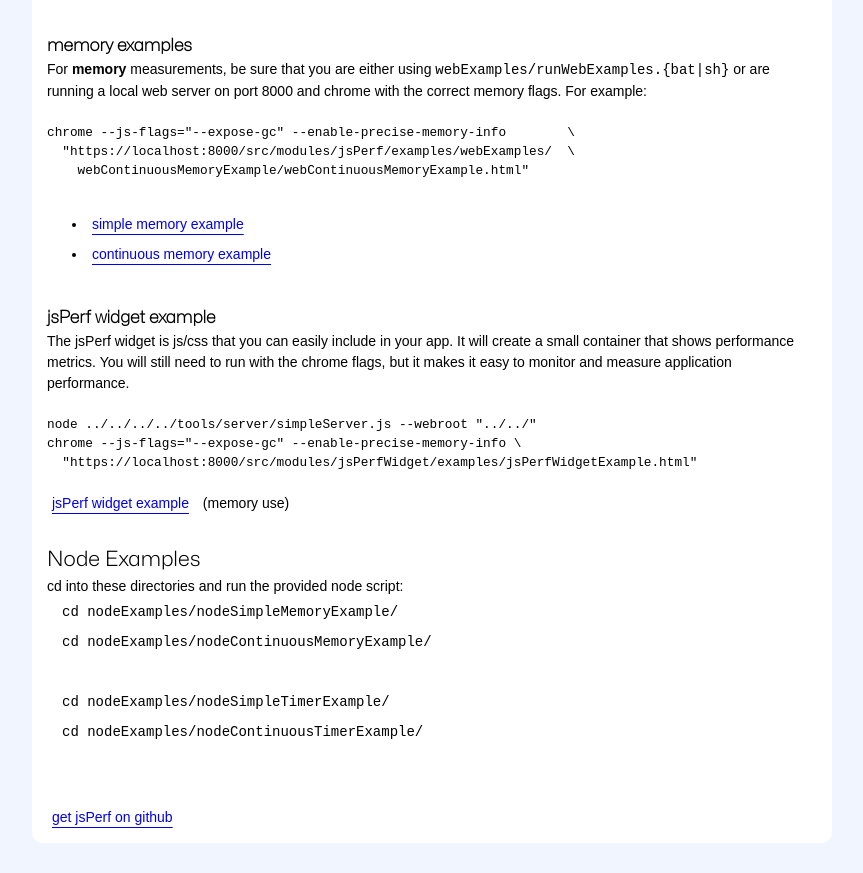
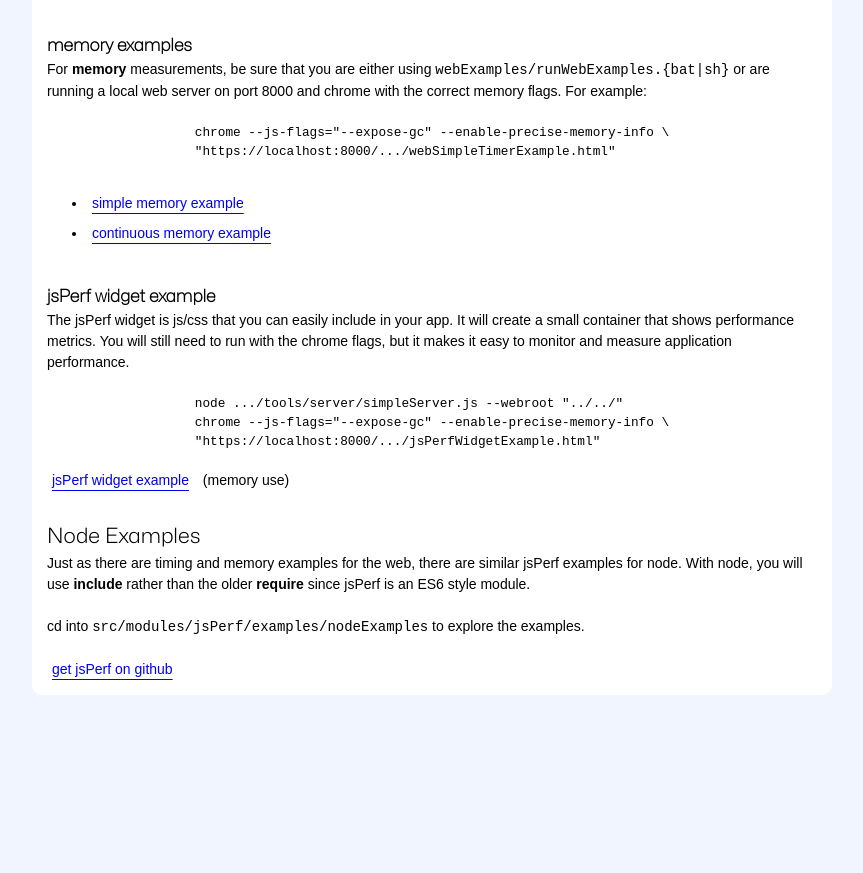
Before and after one commit to rg3h/jsPerf, a website with bundled scripts: page src/modules/jsPerf/examples/examplesTOC.html in a window 1280 px wide. Shown: the part 346-1219 px from the top of the page, without its empty margins (208-1071 px from the left). After the commit the page ends 1071 px from the top, so only its background shows below. Built offline with nearby package versions, Linux system fonts and the light colour scheme.

Commit message:
update jsPerf documentation to look nicer on the page

```diff
--- a/src/modules/jsPerf/examples/examplesTOC.html
+++ b/src/modules/jsPerf/examples/examplesTOC.html
@@ -67,11 +67,12 @@
     flags. For example:
     <br><br>
 
-    <pre class="smallFont">
-chrome --js-flags="--expose-gc" --enable-precise-memory-info        \
-  "https://localhost:8000/src/modules/jsPerf/examples/webExamples/  \
-    webContinuousMemoryExample/webContinuousMemoryExample.html"</pre>
-    <br><br>
+    <div style="display:flex;justify-content:center;">
+      <pre class="smallFont">
+chrome --js-flags="--expose-gc" --enable-precise-memory-info \
+"https://localhost:8000/.../webSimpleTimerExample.html"
+      </pre>
+    </div>
 
     <ul>
       <li><a href="./webExamples/webSimpleMemoryExample/webSimpleMemoryExample.html">simple memory example</a></li>
@@ -95,30 +96,31 @@
     performance.
     <br><br>
 
-    <pre class="smallFont">
-node ../../../../tools/server/simpleServer.js --webroot "../../"
+    <div style="display:flex;justify-content:center;">
+      <pre class="smallFont">
+node .../tools/server/simpleServer.js --webroot "../../"
 chrome --js-flags="--expose-gc" --enable-precise-memory-info \
-  "https://localhost:8000/src/modules/jsPerfWidget/examples/jsPerfWidgetExample.html" </pre>
-    <br><br>
+"https://localhost:8000/.../jsPerfWidgetExample.html"
+      </pre>
+    </div>
 
     <a href="../../jsPerfWidget/examples/jsPerfWidgetExample.html">jsPerf widget example</a> (memory use)</a>
 
 
     <h2>Node Examples</h2>
 
-    cd into these directories and run the provided node script:
-    <div class="linkList">
-      <pre>
-cd nodeExamples/nodeSimpleMemoryExample/
-cd nodeExamples/nodeContinuousMemoryExample/
-
-cd nodeExamples/nodeSimpleTimerExample/
-cd nodeExamples/nodeContinuousTimerExample/
-      </pre>
-    </div>
+    Just as there are timing and memory examples for the web, there
+    are similar jsPerf examples for node. With node, you will
+    use <b>include</b> rather than the older <b>require</b> since
+    jsPerf is an ES6 style module.
+    <br><br>
+    cd into <pre>
+src/modules/jsPerf/examples/nodeExamples<br></pre>
+    to explore the examples.
+    <br><br>
 
     <a href="https://github.com/rg3h/jsPerf">get jsPerf on github</a>
-    <br>
+
   </div> <!-- middle -->
 </body>
 </html>
```
